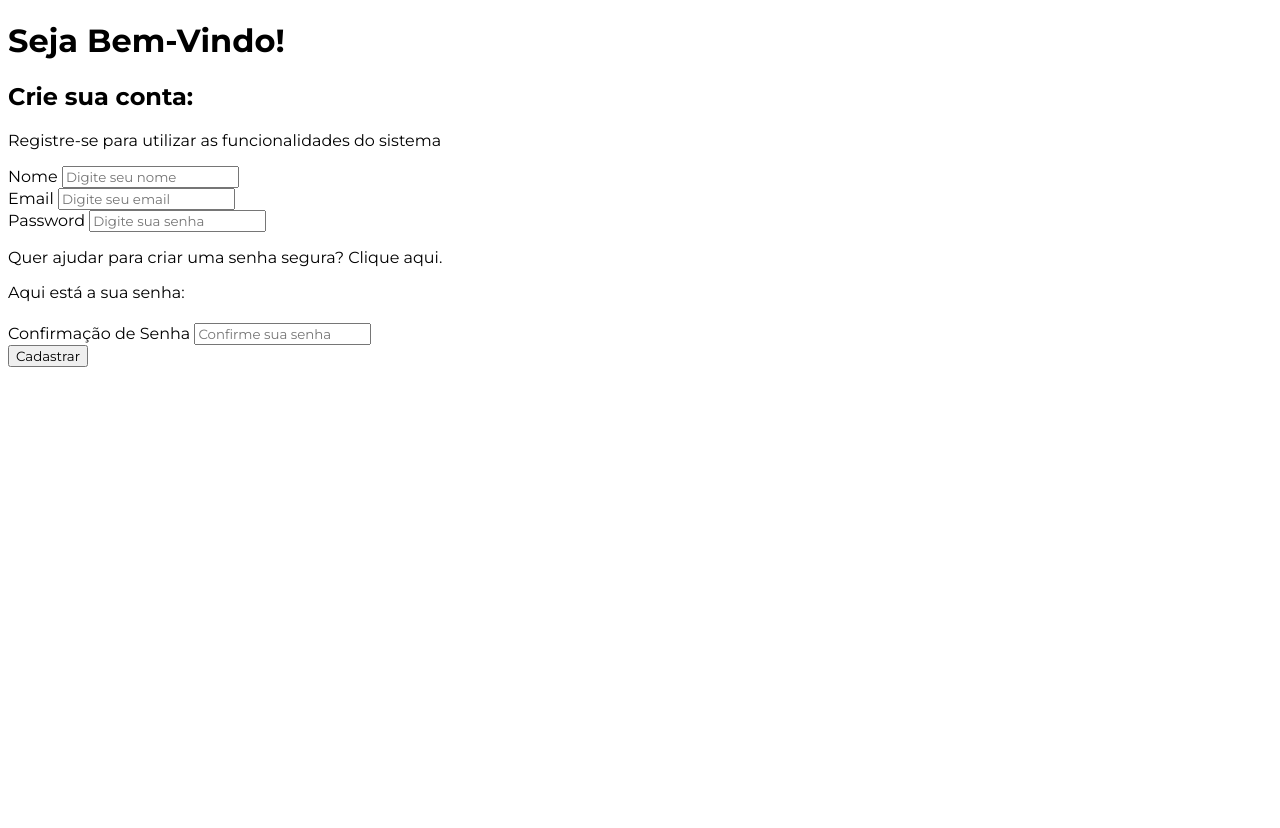
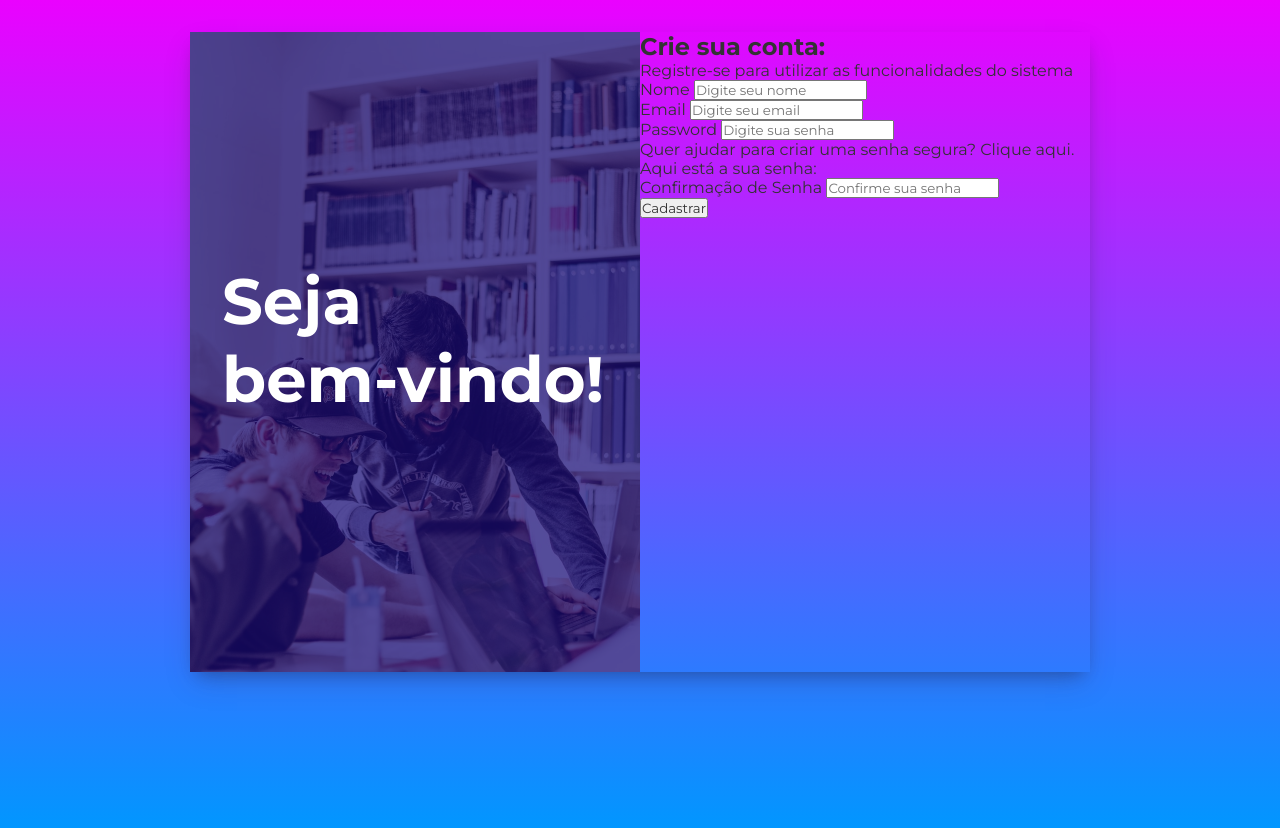
Before and after one commit to lltelles/password_generator, a plain HTML site: page index.html in a window 1280 px wide. Before the commit the page ends 800 px from the top, so only its background shows below. Drawn offline with Linux system fonts and the light colour scheme.

Commit message:
added style pt.1

```diff
--- a/css/style.css
+++ b/css/style.css
@@ -1,3 +1,52 @@
 * {
   font-family: "Montserrat", sans-serif;
+  padding: 0;
+  margin: 0;
+  box-sizing: border-box;
+  color: #333;
 }
+
+html,
+body {
+  height: auto;
+  min-height: 100vh;
+}
+
+html {
+  background: linear-gradient(180deg, rgba(234, 2, 255, 1) 0%, #0097ff 100%);
+}
+
+input:focus {
+  outline: none;
+}
+
+#register-container {
+  max-width: 900px;
+  height: 80vh;
+  margin: 2rem auto;
+  display: flex;
+  box-shadow: rgba(50, 50, 93, 0.25) 0px 13px 27px -5px,
+    rgba(0, 0, 0, 0.3) 0px 8px 16px -8px;
+}
+
+#register-banner {
+  background: url("../img/priscilla-du-preez-XkKCui44iM0-unsplash.jpg");
+  background-size: cover;
+  background-position: center;
+  width: 50%;
+}
+
+#banner-layer {
+  background-color: rgba(25, 11, 122, 0.7);
+  height: 100%;
+  padding: 2rem;
+  display: flex;
+  align-items: center;
+}
+
+#register-banner h1 {
+  font-size: 4rem;
+  margin-bottom: 1.5rem;
+  color: #fff;
+  word-spacing: 50rem;
+}
--- a/index.html
+++ b/index.html
@@ -17,7 +17,7 @@
     <div id="register-container">
       <div id="register-banner">
         <div id="banner-layer">
-          <h1>Seja Bem-Vindo!</h1>
+          <h1>Seja bem-vindo!</h1>
         </div>
       </div>
       <div id="register-form">
```
